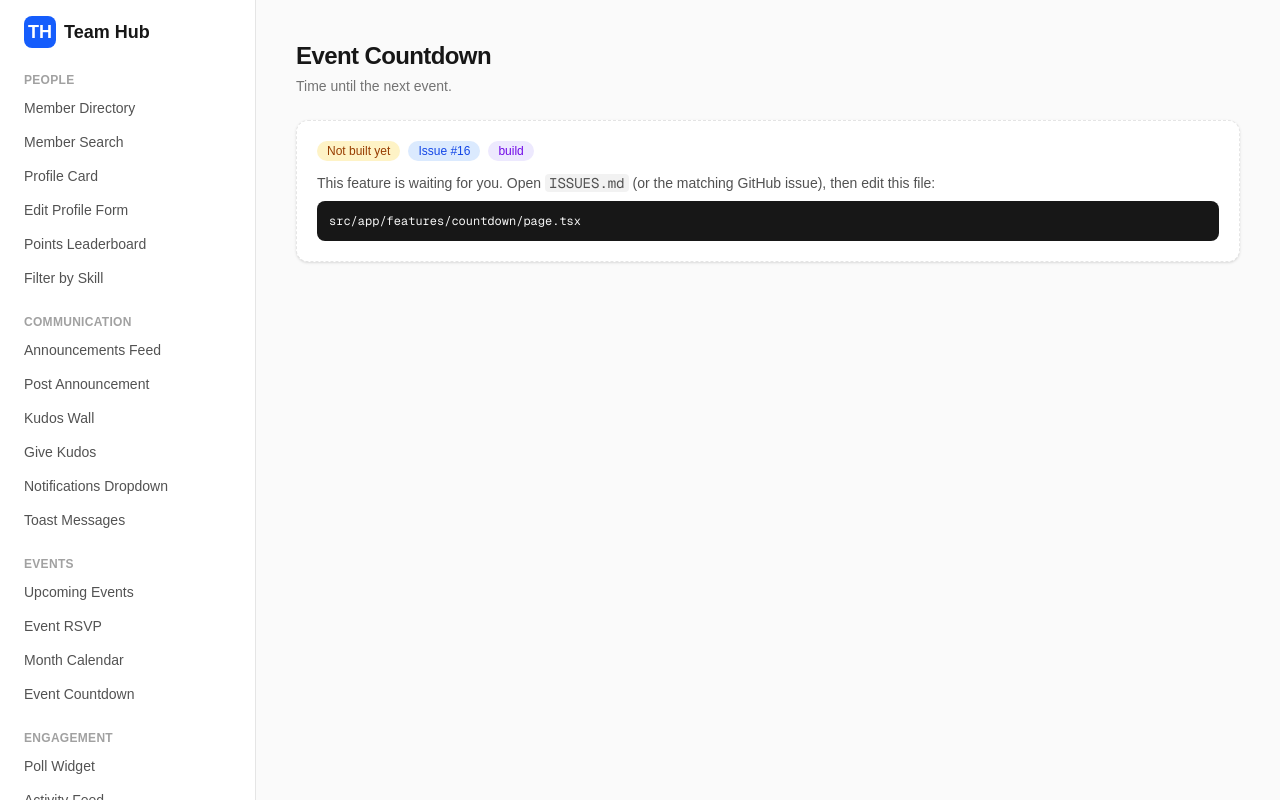
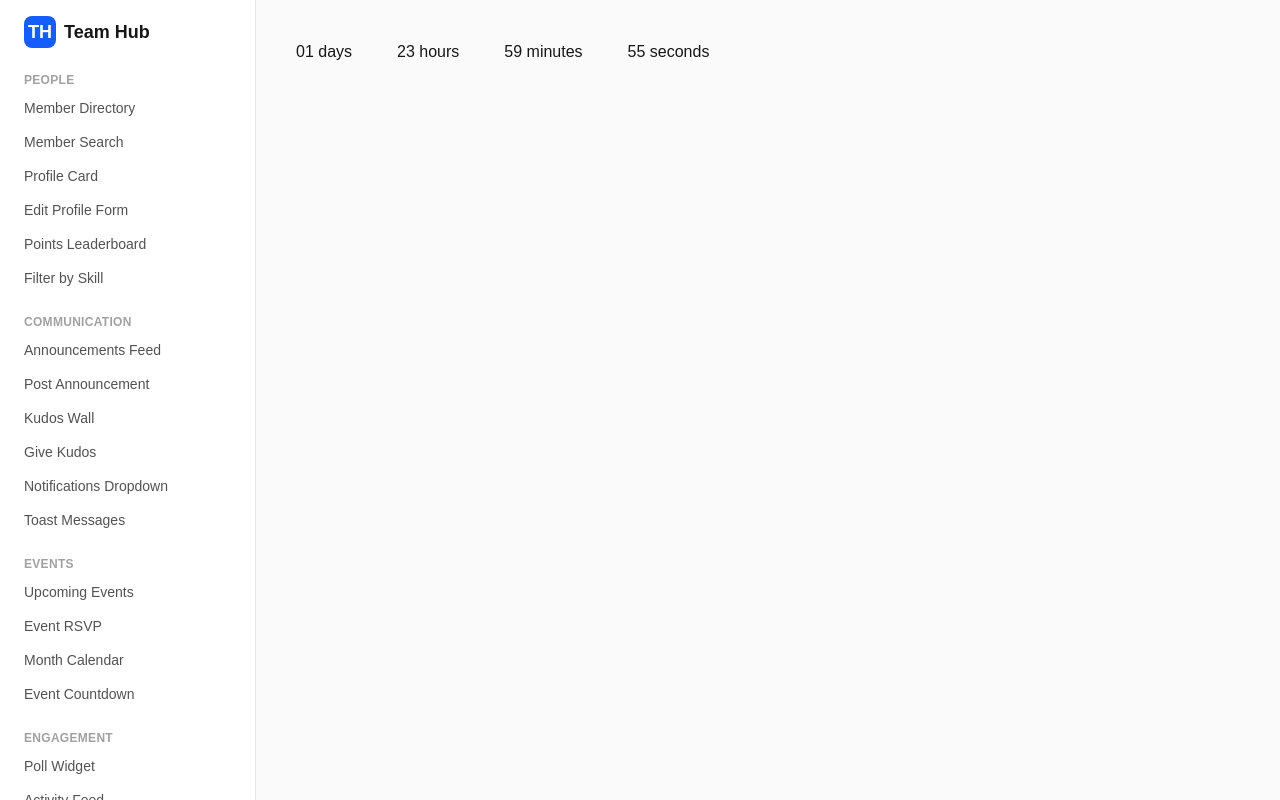
Before and after one commit to mainawycliffe/lovelace-project, a Next.js app: page /features/countdown in a window 1280 px wide. Shown: the top 800 px of the page. Built offline with nearby package versions, Linux system fonts and the light colour scheme.

Commit message:
Created a countdown timer

```diff
--- a/src/app/features/countdown/page.tsx
+++ b/src/app/features/countdown/page.tsx
@@ -1,14 +1,55 @@
-import { PageHeader } from "@/components/ui";
-import { FeatureStub } from "@/components/FeatureStub";
+"use client";
+import React, { useState, useEffect } from "react";
 
-// Issue #16: Event Countdown
-// TODO: build this feature, then delete <FeatureStub /> below.
-// See ISSUES.md for the full spec, and src/app/features/example-notes for the pattern.
-export default function CountdownPage() {
+function Countdown() {
+  const [targetDate] = useState(() => {
+    const date = new Date();
+    date.setDate(date.getDate() + 2);
+    return date.getTime();
+  });
+
+  const [timeLeft, setTimeLeft] = useState(() => targetDate - Date.now());
+
+  useEffect(() => {
+    const id = setInterval(() => {
+      setTimeLeft(targetDate - Date.now());
+    }, 1000);
+
+    return () => clearInterval(id);
+  }, [targetDate]);
+
+  function getFormattedUnits() {
+    const totalSeconds = Math.max(0, Math.floor(timeLeft / 1000));
+
+    const days = Math.floor(totalSeconds / (3600 * 24));
+    const hours = Math.floor((totalSeconds % (3600 * 24)) / 3600);
+    const minutes = Math.floor((totalSeconds % 3600) / 60);
+    const seconds = totalSeconds % 60;
+
+    const pad = (num: number) => String(num).padStart(2, "0");
+
+    return {
+      days: pad(days),
+      hours: pad(hours),
+      minutes: pad(minutes),
+      seconds: pad(seconds),
+    };
+  }
+
+  const units = getFormattedUnits();
+
   return (
-    <div>
-      <PageHeader title="Event Countdown" subtitle="Time until the next event." />
-      <FeatureStub slug="countdown" />
+
+    <div className="countdown">
+      <div className="countdown-display" style={{ display: 'flex', gap: '45px' }}>
+        <span data-testid="days-label">{units.days} days</span>
+        <span data-testid="hours-label">{units.hours} hours</span>
+        <span data-testid="minutes-label">{units.minutes} minutes</span>
+        <span data-testid="seconds-label">{units.seconds} seconds</span>
+      </div>
     </div>
   );
+
 }
+
+export default Countdown;
```
Also changed, not shown: 2 other files (tests, documents, lock files or other folders).
